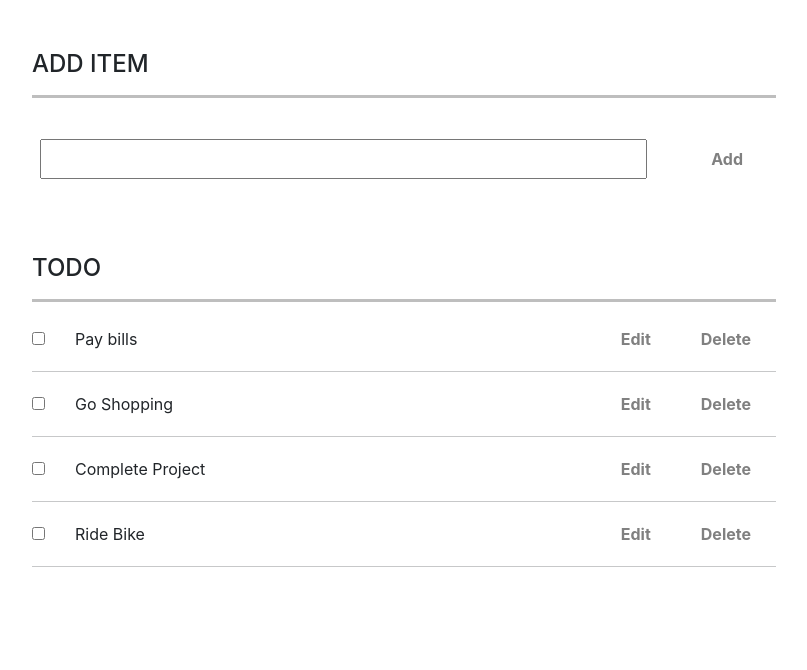
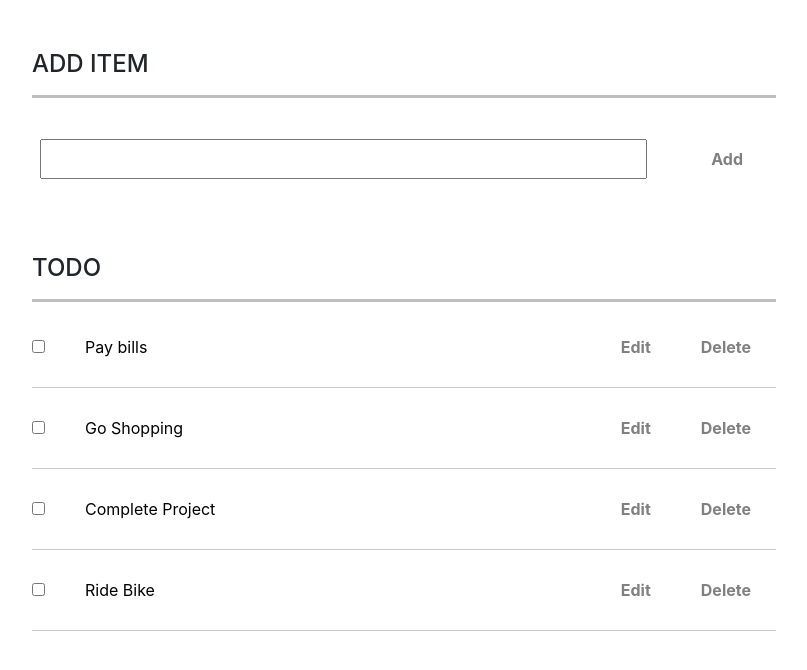
Before and after one commit to Aishwarya-R-09/SampleTodo, a React (Create React App) app: page / in a window 1280 px wide. Shown: the top 670 px of the page, without its empty margins (236-1043 px from the left). Built offline with nearby package versions, Linux system fonts and the light colour scheme.

Commit message:
Edit and save design

```diff
--- a/src/App.css
+++ b/src/App.css
@@ -25,6 +25,17 @@
   height: 40px;
 }
 
+.no-input{
+  padding: 10px;
+  height: 40px;
+  border: 0px;
+}
+
+.no-input:focus{
+  border:0px !important;
+  box-shadow: none !important;
+}
+
 .button:hover{
   background-color: gray;
   color: white;
@@ -34,5 +45,5 @@
   display: flex;
   flex-direction: row;
   justify-content: space-between;
-
+  align-items: center;
 }
--- /dev/null
+++ b/src/components/EachTodo.js
@@ -0,0 +1,46 @@
+import React from 'react';
+
+export default class EachTodo extends React.Component{
+    constructor(props){
+        super(props)
+        this.state={editMode:false,newValue : props.item}
+    }
+    render(){
+        return(
+            <div className="eachTodo">
+                <div>
+                    <input type="checkbox" style={{ marginRight : "30px"}}/>
+
+                    <input className={this.state.editMode ? "input":"no-input"} value={this.state.newValue}
+                    onChange={(event)=>{this.setState({newValue:event.target.value})}} readOnly={!this.state.editMode}/>
+
+                </div>
+                {!this.state.editMode && <div>
+                    <button class="button" onClick={()=>{this.setState({editMode:true})}}>
+                        <b>
+                            Edit
+                        </b>
+                    </button>
+                    <button class="button">
+                        <b>
+                            Delete
+                        </b>
+                    </button>
+                </div>}
+
+                {this.state.editMode && <div>
+                    <button class="button" onClick={()=>{this.setState({editMode:false})}}>
+                        <b>
+                            Save
+                        </b>
+                    </button>
+                    <button class="button" onClick={()=>{this.setState({editMode:false,newValue:this.props.item})}}>
+                        <b>
+                            Cancel
+                        </b>
+                    </button>
+                </div>}
+            </div>
+        )
+    }
+}
--- a/src/components/Todo.js
+++ b/src/components/Todo.js
@@ -1,5 +1,6 @@
 import React from 'react';
 import '../App.css'
+import EachTodo from './EachTodo';
 
 export default class Todo extends React.Component{
     constructor(props){
@@ -17,29 +18,15 @@ export default class Todo extends React.Component{
                         TODO
                     </h4>
                     <hr id="hr" style={{marginBottom:"25px"}}/>
-                {this.state.todoArr.map((item)=>{
+                    {this.state.todoArr.map((item, index)=>{
                         return (
                             <>
-                        <div className="eachTodo">
-                            <div>
-                                <input type="checkbox" style={{ marginRight : "30px"}}/>
-                                <span >{item}</span>
-                            </div>
-                            <div>
-                                <button class="button">
-                                    <b>Edit</b>
-                                </button>
-                                <button class="button">
-                                    <b>Delete</b>
-                                </button>
-                            </div>
-                        </div>
+                                <EachTodo item={item} index={index}/>
                                 <hr style={{ margin: "20px 0"}}/>
                             </>
                         )
                     })}
                 </div>
-
             </>
         )
     }
```
Also changed, not shown: src/components/Completed.js (+19 -0 lines). Lines whose indentation alone changed are shown as unchanged.
